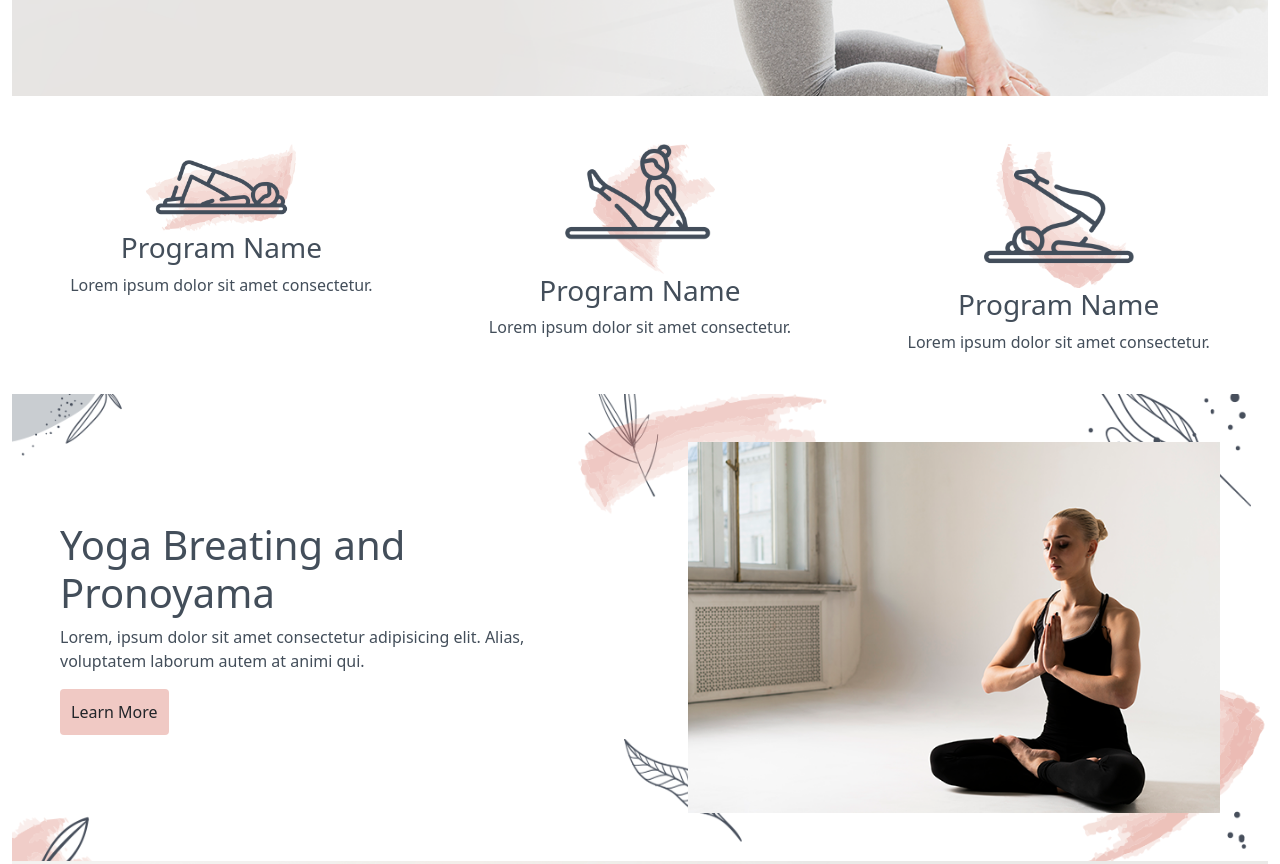
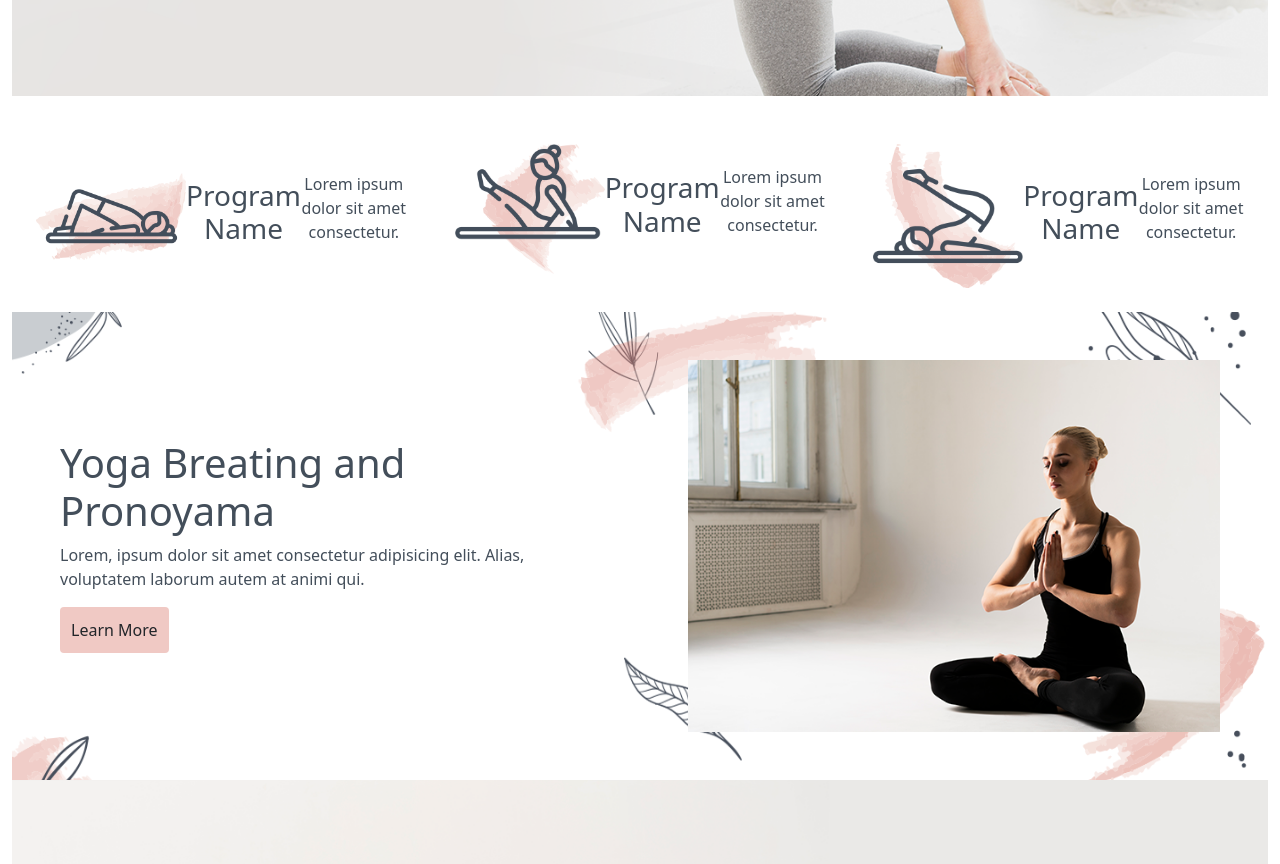
Before and after one commit to md-riaj11/yoga, a plain HTML site: page index.html in a window 1280 px wide. Shown: the part 1200-2064 px from the top of the page. Drawn offline with nearby package versions, Linux system fonts and the light colour scheme.

Commit message:
bug fixed

```diff
--- a/index.html
+++ b/index.html
@@ -71,17 +71,26 @@
 
       </section>
       <section class="service d-flex flex-wrap mt-4">
-        <div class="col-md-4 col-sm-12  p-4 text-center"> <img src="images/icon/icon-1.png" alt="">
+        <div class="col-md-4 col-sm-12  p-4 text-center  d-flex align-items-center">
+          <div class="singel_service d-flex align-items-center">
+            <img src="images/icon/icon-1.png" alt="">
             <h3>Program Name</h3>
             <p>Lorem ipsum dolor sit amet consectetur.</p>
           </div>
-        <div class="col-md-4 col-sm-12 p-4  text-center"><img src="images/icon/icon-2.png" alt="">
+        </div>
+        <div class="col-md-4 col-sm-12 p-4  text-center">
+          <div class="singel_service d-flex align-items-center">
+            <img src="images/icon/icon-2.png" alt="">
             <h3>Program Name</h3>
             <p>Lorem ipsum dolor sit amet consectetur.</p>
           </div>
-        <div class="col-md-4 col-sm-12 p-4  text-center"><img src="images/icon/icon-3.png" alt="">
+        </div>
+        <div class="col-md-4 col-sm-12 p-4  text-center">
+          <div class="singel_service d-flex align-items-center">
+            <img src="images/icon/icon-3.png" alt="">
             <h3>Program Name</h3>
             <p>Lorem ipsum dolor sit amet consectetur.</p>
+          </div>
         </div>
       </section>
       <section>
@@ -120,14 +129,14 @@
           </div>
           <div class="col-md-4 p-4">
             <div class="shadow pb-2 rounded-3 overflow-hidden bg-light">
-              <img src="images/g1.png" alt=" " class="mb-3">
+              <img src="images/g2.png" alt=" " class="mb-3">
               <h3>Galery Title</h3>
               <p>Lorem ipsum dolor sit amet consectetur adipisicing elit. Nemo, optio?</p>
             </div>
           </div>
           <div class="col-md-4 p-4">
             <div class="shadow pb-2 rounded-3 overflow-hidden bg-light">
-              <img src="images/g1.png" alt=" " class="mb-3">
+              <img src="images/g3.png" alt=" " class="mb-3">
               <h3>Galery Title</h3>
               <p>Lorem ipsum dolor sit amet consectetur adipisicing elit. Nemo, optio?</p>
             </div>
```
Lines whose indentation alone changed are shown as unchanged.
